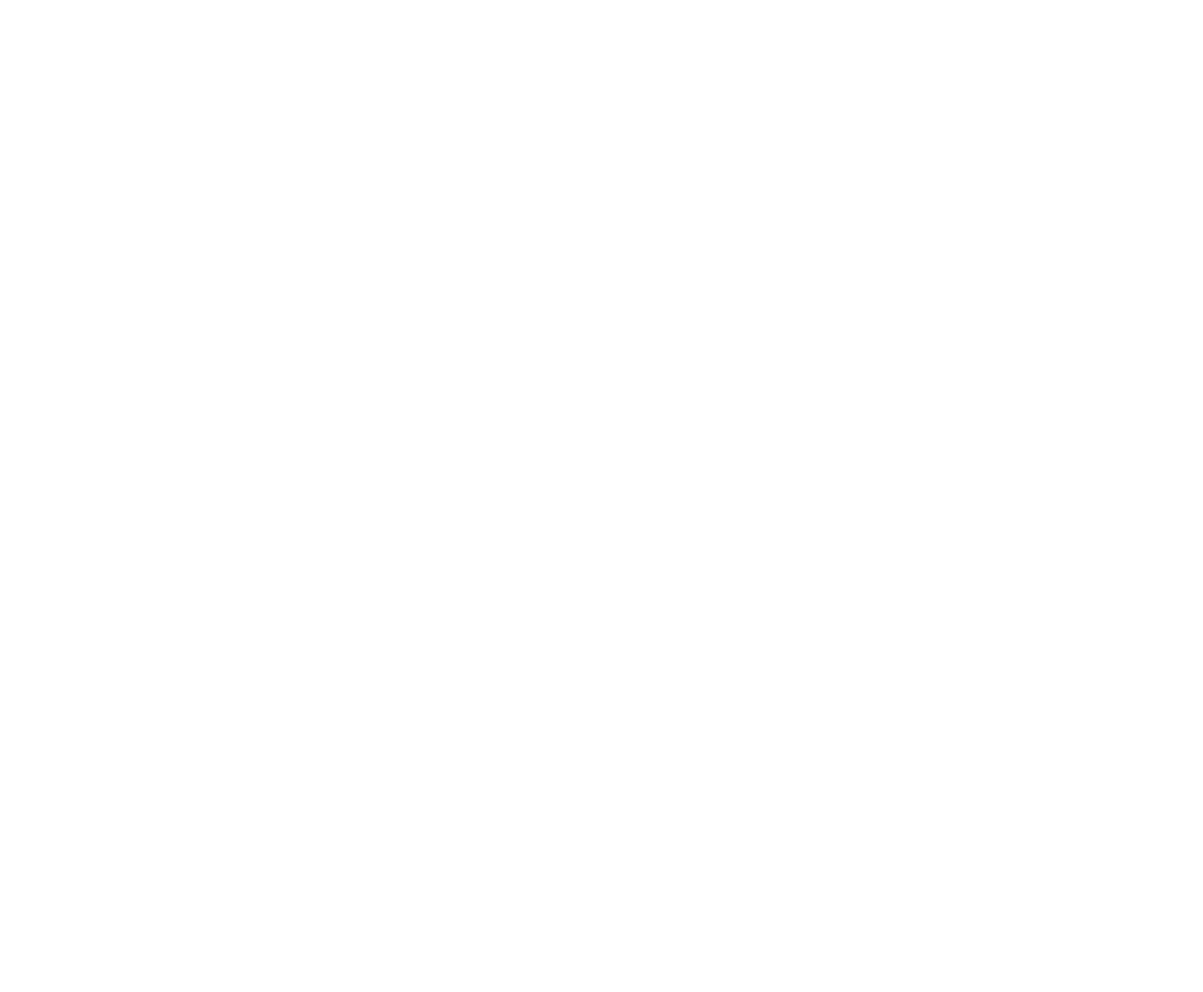
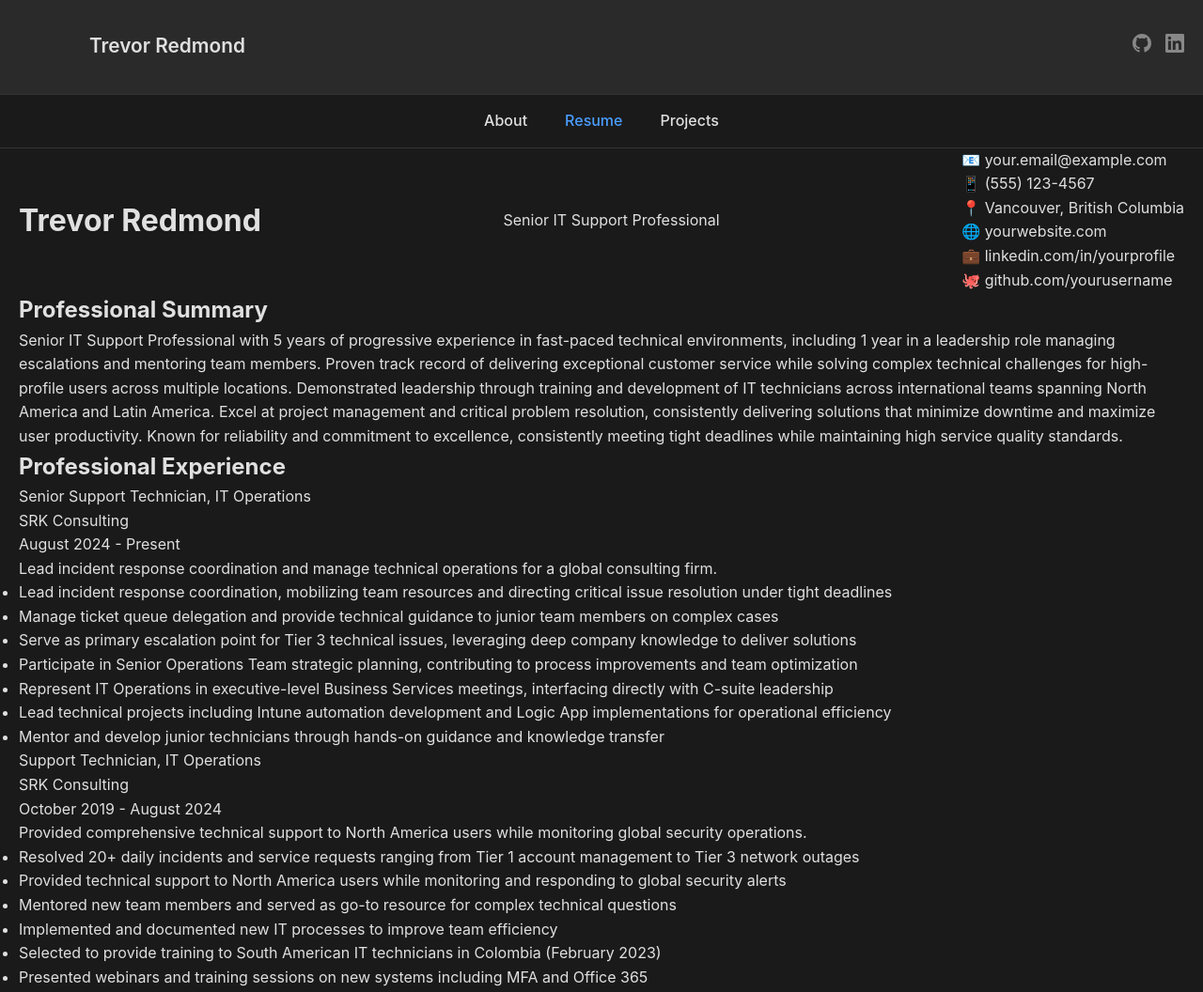
Before and after one commit to tredmond107/personal-website, a plain HTML site: page resume.html in a window 1280 px wide. Shown: the top 1056 px of the page at 94% size. Before the commit the page ends 800 px from the top, so only its background shows below. Drawn offline with Linux system fonts and the light colour scheme.

Commit message:
updated webpage connections / dynamic resume content

```diff
--- a/data/resume.json
+++ b/data/resume.json
@@ -0,0 +1,80 @@
+{
+    "personal": {
+        "name": "Trevor Redmond",
+        "title": "Senior IT Support Professional",
+        "email": "your.email@example.com",
+        "phone": "(555) 123-4567",
+        "location": "Vancouver, British Columbia",
+        "website": "yourwebsite.com",
+        "linkedin": "linkedin.com/in/yourprofile",
+        "github": "github.com/yourusername"
+    },
+    "summary": "Senior IT Support Professional with 5 years of progressive experience in fast-paced technical environments, including 1 year in a leadership role managing escalations and mentoring team members. Proven track record of delivering exceptional customer service while solving complex technical challenges for high-profile users across multiple locations. Demonstrated leadership through training and development of IT technicians across international teams spanning North America and Latin America. Excel at project management and critical problem resolution, consistently delivering solutions that minimize downtime and maximize user productivity. Known for reliability and commitment to excellence, consistently meeting tight deadlines while maintaining high service quality standards.",
+    "experience": [
+        {
+            "title": "Senior Support Technician, IT Operations",
+            "company": "SRK Consulting",
+            "date": "August 2024 - Present",
+            "description": "Lead incident response coordination and manage technical operations for a global consulting firm.",
+            "achievements": [
+                "Lead incident response coordination, mobilizing team resources and directing critical issue resolution under tight deadlines",
+                "Manage ticket queue delegation and provide technical guidance to junior team members on complex cases",
+                "Serve as primary escalation point for Tier 3 technical issues, leveraging deep company knowledge to deliver solutions",
+                "Participate in Senior Operations Team strategic planning, contributing to process improvements and team optimization",
+                "Represent IT Operations in executive-level Business Services meetings, interfacing directly with C-suite leadership",
+                "Lead technical projects including Intune automation development and Logic App implementations for operational efficiency",
+                "Mentor and develop junior technicians through hands-on guidance and knowledge transfer"
+            ]
+        },
+        {
+            "title": "Support Technician, IT Operations",
+            "company": "SRK Consulting",
+            "date": "October 2019 - August 2024",
+            "description": "Provided comprehensive technical support to North America users while monitoring global security operations.",
+            "achievements": [
+                "Resolved 20+ daily incidents and service requests ranging from Tier 1 account management to Tier 3 network outages",
+                "Provided technical support to North America users while monitoring and responding to global security alerts",
+                "Mentored new team members and served as go-to resource for complex technical questions",
+                "Implemented and documented new IT processes to improve team efficiency",
+                "Selected to provide training to South American IT technicians in Colombia (February 2023)",
+                "Presented webinars and training sessions on new systems including MFA and Office 365"
+            ]
+        },
+        {
+            "title": "Junior Network Administrator",
+            "company": "E-One Moli Energy",
+            "date": "June 2019 - September 2019",
+            "description": "Temporary position supporting network infrastructure and system migrations.",
+            "achievements": [
+                "Led Windows 7 to Windows 10 migration project, successfully upgrading 80+ workstations",
+                "Deployed system images and migrated user data using Windows Migration Wizard"
+            ]
+        }
+    ],
+    "education": [
+        {
+            "degree": "Computer Information Technology Diploma",
+            "institution": "British Columbia Institute of Technology",
+            "date": "September 2017 - April 2019",
+            "details": "Specialized in scripting/programming (Python, JavaScript, PowerShell) and network/server administration. Developed web-based applications and gained hands-on experience with Windows and Linux systems."
+        }
+    ],
+    "skills": {
+        "Programming & Scripting": ["PowerShell", "Python", "JavaScript"],
+        "Cloud & Enterprise": ["Microsoft Azure", "Intune", "Office 365", "Entra ID", "SharePoint", "OneDrive"],
+        "Data & Analytics": ["PowerBI", "PowerQuery", "Python", "Jupyter Notebook"],
+        "Development": ["Microsoft Power Platform", "Power Automate", "Power Apps", "Logic Apps"],
+        "Systems & Network": ["Windows 10/11", "Network Infrastructure", "Multi-platform Ticketing Systems"],
+        "AI & Automation": ["ChatGPT", "Claude", "Open Web UI", "Process Automation"]
+    },
+    "certifications": [
+        {
+            "name": "Microsoft Certified: Power Platform Fundamentals PL-900",
+            "date": "March 18, 2022"
+        },
+        {
+            "name": "Microsoft Certified: Power BI Data Analyst Associate PL-300",
+            "date": "June 20, 2023"
+        }
+    ]
+}
--- a/js/resume.js
+++ b/js/resume.js
@@ -0,0 +1,190 @@
+// Resume.js - Handles dynamic resume rendering
+// This file should be placed in your js/ directory
+
+// Load resume data from JSON file
+async function loadResumeData() {
+    try {
+        const response = await fetch('data/resume.json');
+        const data = await response.json();
+        renderResume(data);
+    } catch (error) {
+        console.error('Error loading resume data:', error);
+        showError('Failed to load resume data. Please try again later.');
+    }
+}
+
+// Error handling
+function showError(message) {
+    const loadingDiv = document.getElementById('loading');
+    if (loadingDiv) {
+        loadingDiv.innerHTML = `
+            <div style="color: #e74c3c; text-align: center; padding: 20px;">
+                <h3>⚠️ Error</h3>
+                <p>${message}</p>
+            </div>
+        `;
+    }
+}
+
+// Template functions
+function createHeader(data) {
+    return `
+        <div class="header">
+            <div class="header-content">
+                <h1 class="name">${data.name}</h1>
+                <p class="title">${data.title}</p>
+                <div class="contact-info">
+                    <div class="contact-item">📧 ${data.email}</div>
+                    <div class="contact-item">📱 ${data.phone}</div>
+                    <div class="contact-item">📍 ${data.location}</div>
+                    <div class="contact-item">🌐 ${data.website}</div>
+                    <div class="contact-item">💼 ${data.linkedin}</div>
+                    <div class="contact-item">🐙 ${data.github}</div>
+                </div>
+            </div>
+        </div>
+    `;
+}
+
+function createSummary(summary) {
+    return `
+        <div class="section">
+            <h2 class="section-title">Professional Summary</h2>
+            <div class="summary">${summary}</div>
+        </div>
+    `;
+}
+
+function createExperience(experiences) {
+    const experienceItems = experiences.map(exp => `
+        <div class="experience-item">
+            <div class="item-header">
+                <div>
+                    <div class="item-title">${exp.title}</div>
+                    <div class="item-company">${exp.company}</div>
+                </div>
+                <div class="item-date">${exp.date}</div>
+            </div>
+            <div class="item-description">
+                <p>${exp.description}</p>
+                <ul>
+                    ${exp.achievements.map(achievement => `<li>${achievement}</li>`).join('')}
+                </ul>
+            </div>
+        </div>
+    `).join('');
+
+    return `
+        <div class="section">
+            <h2 class="section-title">Professional Experience</h2>
+            ${experienceItems}
+        </div>
+    `;
+}
+
+function createEducation(education) {
+    const educationItems = education.map(edu => `
+        <div class="education-item">
+            <div class="item-header">
+                <div>
+                    <div class="item-title">${edu.degree}</div>
+                    <div class="item-company">${edu.institution}</div>
+                </div>
+                <div class="item-date">${edu.date}</div>
+            </div>
+            <div class="item-description">
+                <p>${edu.details}</p>
+            </div>
+        </div>
+    `).join('');
+
+    return `
+        <div class="section">
+            <h2 class="section-title">Education</h2>
+            ${educationItems}
+        </div>
+    `;
+}
+
+function createCertifications(certifications) {
+    if (!certifications || certifications.length === 0) {
+        return '';
+    }
+
+    const certificationItems = certifications.map(cert => `
+        <div class="education-item">
+            <div class="item-header">
+                <div>
+                    <div class="item-title">${cert.name}</div>
+                </div>
+                <div class="item-date">${cert.date}</div>
+            </div>
+        </div>
+    `).join('');
+
+    return `
+        <div class="section">
+            <h2 class="section-title">Certifications</h2>
+            ${certificationItems}
+        </div>
+    `;
+}
+
+function createSkills(skills) {
+    const skillCategories = Object.entries(skills).map(([category, skillList]) => `
+        <div class="skill-category">
+            <h4>${category}</h4>
+            <div class="skill-tags">
+                ${skillList.map(skill => `<span class="skill-tag">${skill}</span>`).join('')}
+            </div>
+        </div>
+    `).join('');
+
+    return `
+        <div class="section">
+            <h2 class="section-title">Technical Skills</h2>
+            <div class="skills-grid">
+                ${skillCategories}
+            </div>
+        </div>
+    `;
+}
+
+// Main render function
+function renderResume(data) {
+    const content = `
+        ${createHeader(data.personal)}
+        <div class="content">
+            ${createSummary(data.summary)}
+            ${createExperience(data.experience)}
+            ${createEducation(data.education)}
+            ${createCertifications(data.certifications)}
+            ${createSkills(data.skills)}
+        </div>
+    `;
+
+    document.getElementById('resume-content').innerHTML = content;
+}
+
+// Initialize resume on page load
+window.addEventListener('DOMContentLoaded', function() {
+    setTimeout(() => {
+        document.getElementById('loading').style.display = 'none';
+        document.getElementById('resume-content').style.display = 'block';
+        loadResumeData();
+    }, 1000);
+});
+
+// Export functions for potential use in other files
+if (typeof module !== 'undefined' && module.exports) {
+    module.exports = {
+        loadResumeData,
+        renderResume,
+        createHeader,
+        createSummary,
+        createExperience,
+        createEducation,
+        createCertifications,
+        createSkills
+    };
+}
--- a/projects.html
+++ b/projects.html
@@ -0,0 +1,52 @@
+<!DOCTYPE html>
+<html lang="en">
+<head>
+    <meta charset="UTF-8">
+    <meta name="viewport" content="width=device-width, initial-scale=1.0">
+    <title>Trevor Redmond</title>
+    <link rel="stylesheet" href="css/style.css">
+    <link rel="stylesheet" href="css/responsive.css">
+</head>
+<body>
+    <header>
+        <div class="container">
+            <div class="header-content">
+                <div class="profile-section">
+                    <img src="images/profile.jpg" alt="Profile Picture" class="profile-img">
+                    <div class="profile-info">
+                        <h1>Trevor Redmond</h1>
+                    </div>
+                </div>
+                <div class="social-links">
+                    <a href="https://github.com/tredmond107" aria-label="GitHub">
+                        <svg viewBox="0 0 24 24" width="20" height="20" fill="currentColor">
+                            <path d="M12 0c-6.626 0-12 5.373-12 12 0 5.302 3.438 9.8 8.207 11.387.599.111.793-.261.793-.577v-2.234c-3.338.726-4.033-1.416-4.033-1.416-.546-1.387-1.333-1.756-1.333-1.756-1.089-.745.083-.729.083-.729 1.205.084 1.839 1.237 1.839 1.237 1.07 1.834 2.807 1.304 3.492.997.107-.775.418-1.305.762-1.604-2.665-.305-5.467-1.334-5.467-5.931 0-1.311.469-2.381 1.236-3.221-.124-.303-.535-1.524.117-3.176 0 0 1.008-.322 3.301 1.23.957-.266 1.983-.399 3.003-.404 1.02.005 2.047.138 3.006.404 2.291-1.552 3.297-1.23 3.297-1.23.653 1.653.242 2.874.118 3.176.77.84 1.235 1.911 1.235 3.221 0 4.609-2.807 5.624-5.479 5.921.43.372.823 1.102.823 2.222v3.293c0 .319.192.694.801.576 4.765-1.589 8.199-6.086 8.199-11.386 0-6.627-5.373-12-12-12z"/>
+                        </svg>
+                    </a>
+                    <a href="https://www.linkedin.com/in/trevor-redmond-05323a174/" aria-label="LinkedIn">
+                        <svg viewBox="0 0 24 24" width="20" height="20" fill="currentColor">
+                            <path d="M20.447 20.452h-3.554v-5.569c0-1.328-.027-3.037-1.852-3.037-1.853 0-2.136 1.445-2.136 2.939v5.667H9.351V9h3.414v1.561h.046c.477-.9 1.637-1.85 3.37-1.85 3.601 0 4.267 2.37 4.267 5.455v6.286zM5.337 7.433c-1.144 0-2.063-.926-2.063-2.065 0-1.138.92-2.063 2.063-2.063 1.14 0 2.064.925 2.064 2.063 0 1.139-.925 2.065-2.064 2.065zm1.782 13.019H3.555V9h3.564v11.452zM22.225 0H1.771C.792 0 0 .774 0 1.729v20.542C0 23.227.792 24 1.771 24h20.451C23.2 24 24 23.227 24 22.271V1.729C24 .774 23.2 0 22.222 0h.003z"/>
+                        </svg>
+                    </a>
+                </div>
+            </div>
+        </div>
+    </header>
+
+    <nav>
+        <div class="container">
+            <div class="nav-links">
+                <a href="index.html" class="active">About</a>
+                <a href="resume.html">Resume</a>
+                <a href="projects.html">Projects</a>
+            </div>
+        </div>
+    </nav>
+
+    <main>
+
+    </main>
+
+    <script src="js/main.js"></script>
+</body>
+</html>
--- a/resume.html
+++ b/resume.html
@@ -0,0 +1,61 @@
+<!DOCTYPE html>
+<html lang="en">
+<head>
+    <meta charset="UTF-8">
+    <meta name="viewport" content="width=device-width, initial-scale=1.0">
+    <title>Trevor Redmond</title>
+    <link rel="stylesheet" href="css/style.css">
+    <link rel="stylesheet" href="css/responsive.css">
+</head>
+<body>
+    <header>
+        <div class="container">
+            <div class="header-content">
+                <div class="profile-section">
+                    <img src="images/profile.jpg" alt="Profile Picture" class="profile-img">
+                    <div class="profile-info">
+                        <h1>Trevor Redmond</h1>
+                    </div>
+                </div>
+                <div class="social-links">
+                    <a href="https://github.com/tredmond107" aria-label="GitHub">
+                        <svg viewBox="0 0 24 24" width="20" height="20" fill="currentColor">
+                            <path d="M12 0c-6.626 0-12 5.373-12 12 0 5.302 3.438 9.8 8.207 11.387.599.111.793-.261.793-.577v-2.234c-3.338.726-4.033-1.416-4.033-1.416-.546-1.387-1.333-1.756-1.333-1.756-1.089-.745.083-.729.083-.729 1.205.084 1.839 1.237 1.839 1.237 1.07 1.834 2.807 1.304 3.492.997.107-.775.418-1.305.762-1.604-2.665-.305-5.467-1.334-5.467-5.931 0-1.311.469-2.381 1.236-3.221-.124-.303-.535-1.524.117-3.176 0 0 1.008-.322 3.301 1.23.957-.266 1.983-.399 3.003-.404 1.02.005 2.047.138 3.006.404 2.291-1.552 3.297-1.23 3.297-1.23.653 1.653.242 2.874.118 3.176.77.84 1.235 1.911 1.235 3.221 0 4.609-2.807 5.624-5.479 5.921.43.372.823 1.102.823 2.222v3.293c0 .319.192.694.801.576 4.765-1.589 8.199-6.086 8.199-11.386 0-6.627-5.373-12-12-12z"/>
+                        </svg>
+                    </a>
+                    <a href="https://www.linkedin.com/in/trevor-redmond-05323a174/" aria-label="LinkedIn">
+                        <svg viewBox="0 0 24 24" width="20" height="20" fill="currentColor">
+                            <path d="M20.447 20.452h-3.554v-5.569c0-1.328-.027-3.037-1.852-3.037-1.853 0-2.136 1.445-2.136 2.939v5.667H9.351V9h3.414v1.561h.046c.477-.9 1.637-1.85 3.37-1.85 3.601 0 4.267 2.37 4.267 5.455v6.286zM5.337 7.433c-1.144 0-2.063-.926-2.063-2.065 0-1.138.92-2.063 2.063-2.063 1.14 0 2.064.925 2.064 2.063 0 1.139-.925 2.065-2.064 2.065zm1.782 13.019H3.555V9h3.564v11.452zM22.225 0H1.771C.792 0 0 .774 0 1.729v20.542C0 23.227.792 24 1.771 24h20.451C23.2 24 24 23.227 24 22.271V1.729C24 .774 23.2 0 22.222 0h.003z"/>
+                        </svg>
+                    </a>
+                </div>
+            </div>
+        </div>
+    </header>
+
+    <nav>
+        <div class="container">
+            <div class="nav-links">
+                <a href="index.html" class="active">About</a>
+                <a href="resume.html">Resume</a>
+                <a href="projects.html">Projects</a>
+            </div>
+        </div>
+    </nav>
+
+    <div class="container">
+        <div id="loading" class="loading">
+            <div class="spinner"></div>
+            <p>Loading resume...</p>
+        </div>
+        <div id="resume-content" style="display: none;"></div>
+    </div>
+
+    <footer>
+        <p>&copy; 2025 Trevor Redmond. All rights reserved.</p>
+    </footer>
+
+    <script src="js/main.js"></script>
+    <script src="js/resume.js"></script>
+</body>
+</html>
```
Also changed, not shown: index.html (+2 -2 lines), 1 other file.
